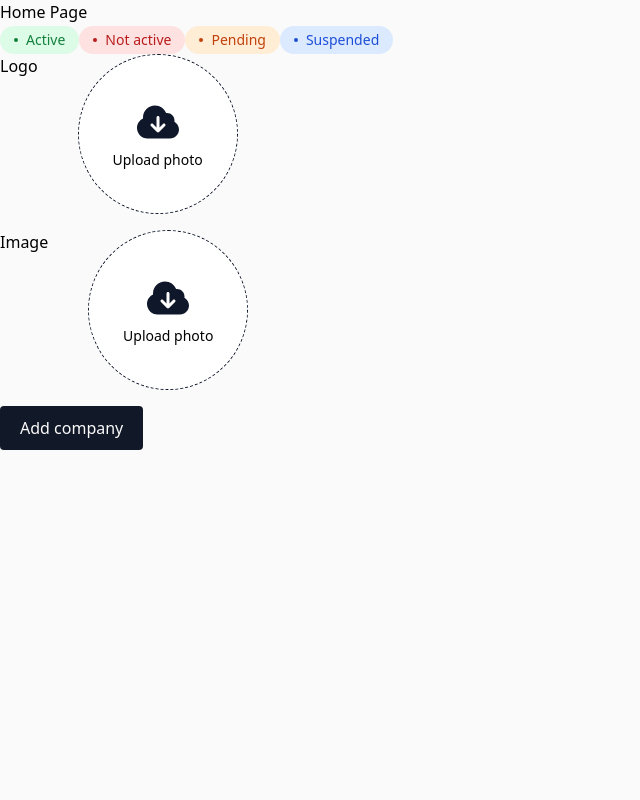
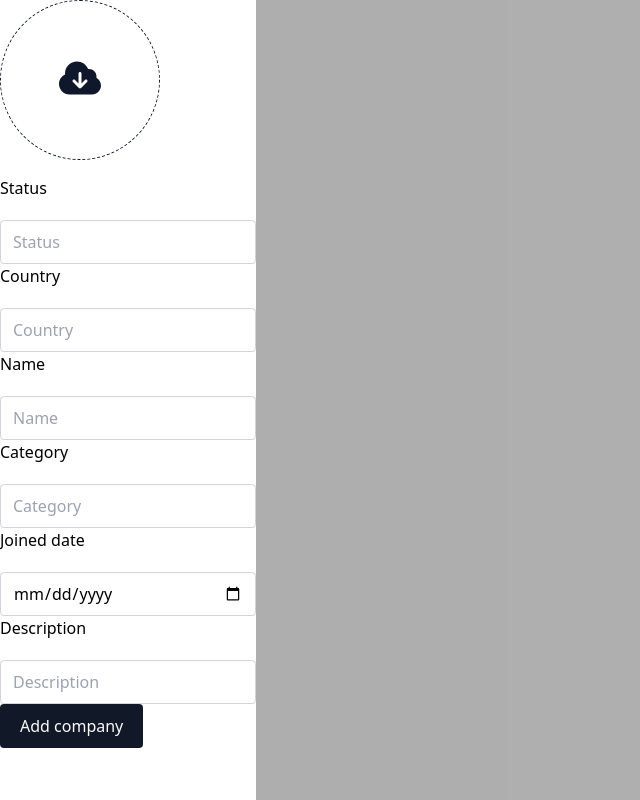
Before and after one commit to Ekaterina-Skrinnikova/crm, a Next.js app: page / in a window 1280 px wide. Shown: the whole page, without its empty margins (0-640 px from the left). Built offline with nearby package versions, Linux system fonts and the light colour scheme.

Commit message:
added Modal, edited CompanyForm,CompanyFormModal, AddCompanyButton

```diff
--- a/package.json
+++ b/package.json
@@ -9,6 +9,7 @@
     "lint": "next lint"
   },
   "dependencies": {
+    "@headlessui/react": "^2.1.5",
     "clsx": "^2.1.1",
     "formik": "^2.4.6",
     "next": "14.2.6",
--- a/src/app/components/AddCompanyButton.tsx
+++ b/src/app/components/AddCompanyButton.tsx
@@ -1,13 +1,23 @@
 'use client'
 
-// import React from 'react'
-// import Button from './Button'
+import React, { useState } from 'react'
+import dynamic from 'next/dynamic'
+import Button from './Button'
 
-// export default function AddCompanyButton({ params }: type) {
-//     return (
-//         <div>
-//             <Button>Add company</Button>
-//             <div>Modal</div>
-//         </div>
-//     )
-// }
+const CompanyFormModal = dynamic(() => import('./CompanyFormModal'), {
+    ssr: false,
+})
+
+export default function AddCompanyButton() {
+    const [isOpen, setIsOpen] = useState(false)
+    return (
+        <div>
+            <Button onClick={() => setIsOpen(true)}>Add company</Button>
+            <CompanyFormModal
+                onSubmit={console.log}
+                isOpen
+                onClose={() => setIsOpen(false)}
+            />
+        </div>
+    )
+}
--- a/src/app/components/CompanyForm.tsx
+++ b/src/app/components/CompanyForm.tsx
@@ -1,3 +1,5 @@
+'use client'
+
 import { Form, Formik } from 'formik'
 import { LogoUploader } from './LogoUploader'
 import InputField from './InputField'
--- /dev/null
+++ b/src/app/components/CompanyFormModal.tsx
@@ -0,0 +1,19 @@
+'use client'
+
+import CompanyForm, { CompanyFormProps } from './CompanyForm'
+import Modal, { ModalProps } from './Modal'
+
+export interface CompanyFormModalProps extends ModalProps {
+    onSubmit: CompanyFormProps['onSubmit']
+}
+
+export default function CompanyFormModal({
+    onSubmit,
+    ...rest
+}: CompanyFormModalProps) {
+    return (
+        <Modal {...rest}>
+            <CompanyForm onSubmit={onSubmit} />
+        </Modal>
+    )
+}
--- /dev/null
+++ b/src/app/components/Modal.tsx
@@ -0,0 +1,31 @@
+'use client'
+
+import { Transition, TransitionChild } from '@headlessui/react'
+import React from 'react'
+
+export interface ModalProps {
+    isOpen: boolean
+    children?: React.ReactNode
+    onClose: () => void
+}
+
+export default function Modal({ isOpen, children, onClose }: ModalProps) {
+    return (
+        <>
+            <Transition show={isOpen}>
+                <TransitionChild>
+                    <div
+                        className="fixed inset-0 bg-black/30 transition duration-300 data-[closed]:opacity-0"
+                        onClick={onClose}
+                    />
+                </TransitionChild>
+
+                <TransitionChild>
+                    <div className="fixed inset-y-0 left-0 w-64 bg-white transition duration-300 data-[closed]:-translate-x-full">
+                        {children}
+                    </div>
+                </TransitionChild>
+            </Transition>
+        </>
+    )
+}
--- a/src/app/page.tsx
+++ b/src/app/page.tsx
@@ -1,23 +1,10 @@
-import Button from './components/Button'
-import InputField from './components/InputField'
-import { LogoUploader } from './components/LogoUploader'
-import StatusLable, { Status } from './components/StatusLabel'
+import AddCompanyButton from './components/AddCompanyButton'
 
 export default function Home() {
     return (
         <main>
             <h1>Home Page</h1>
-            <StatusLable status={Status.Active}>Active</StatusLable>
-            <StatusLable status={Status.NotActive}>Not active</StatusLable>
-            <StatusLable status={Status.Pending}>Pending</StatusLable>
-            <StatusLable status={Status.Suspended}>Suspended</StatusLable>
-
-            <LogoUploader label="Logo" placeholder="Upload photo" id="15" />
-            <LogoUploader label="Image" placeholder="Upload photo" id="17" />
-
-            {/* <InputField label="Status" id="13" /> */}
-
-            <Button type="button">Add company</Button>
+            <AddCompanyButton />
         </main>
     )
 }
```
Also changed, not shown: 1 other file (tests, documents, lock files or other folders).
